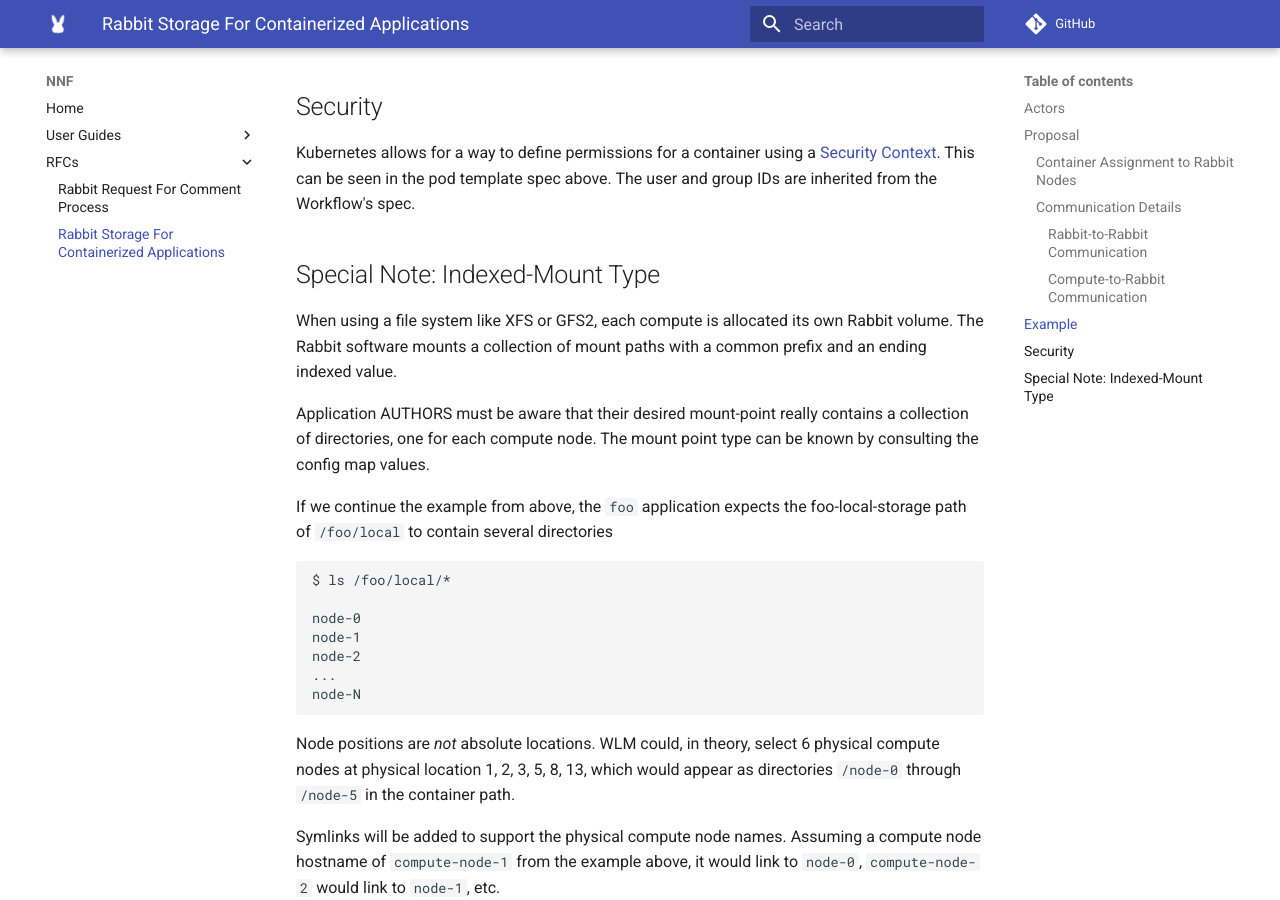
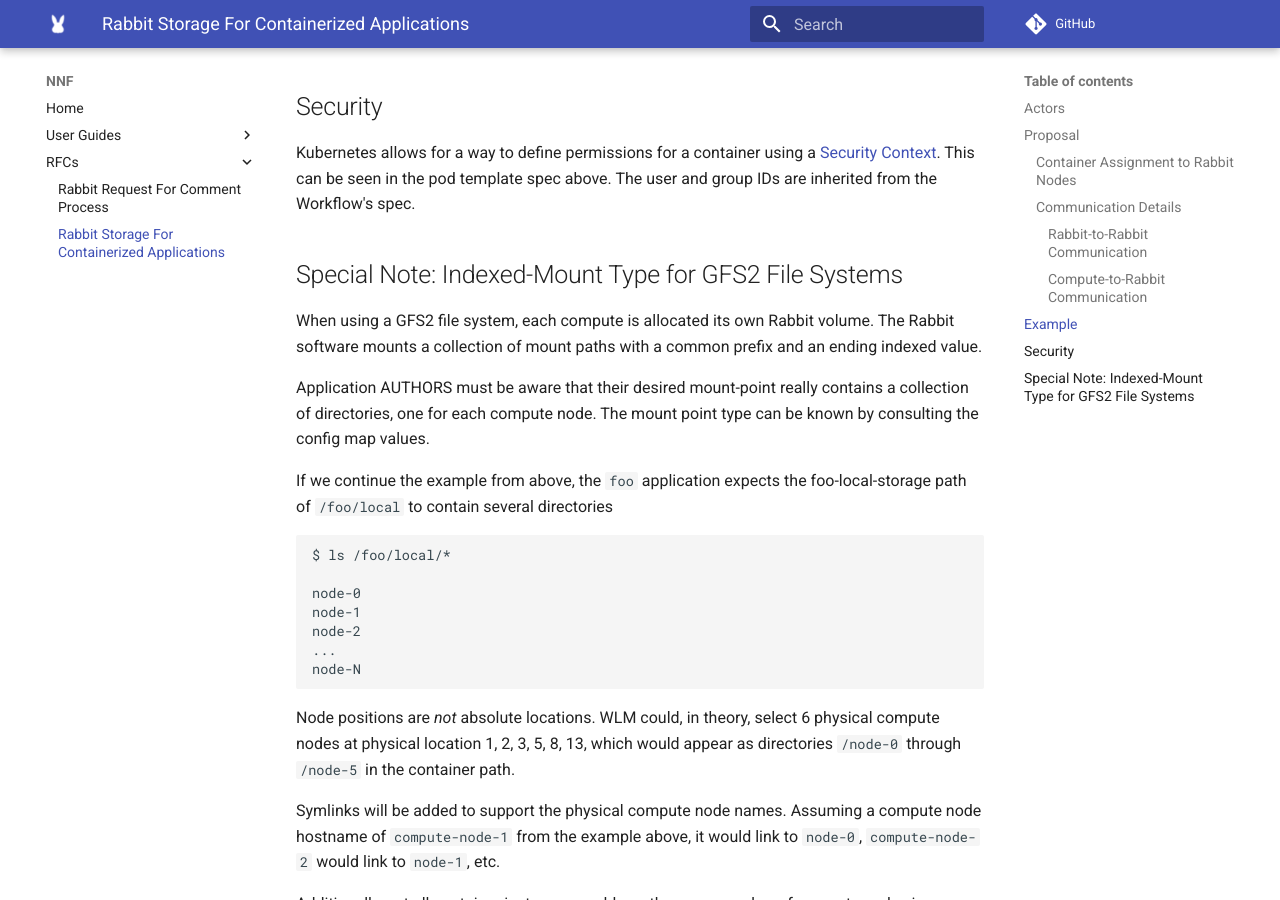
Before and after one commit to NearNodeFlash/NearNodeFlash.github.io, an MkDocs documentation site: the page built from docs/rfcs/0002/readme.md, in a window 1280 px wide and 900 px high, scrolled down 6509 px. Built offline with MkDocs 1.6.1 and Material for MkDocs 9.7.7, drawn with Linux system fonts in a browser that asks for light colours; comment, search, counter and statistics services are not loaded.

Commit message:
Renamed environment variables + remove line breaks
Signed-off-by: Blake Devcich <blake.devcich@hpe.com>

```diff
--- a/docs/rfcs/0002/readme.md
+++ b/docs/rfcs/0002/readme.md
@@ -242,9 +242,9 @@ Peter submits the job to the WLM. WLM guides the job through the workflow states
 
 Kubernetes allows for a way to define permissions for a container using a [Security Context](https://kubernetes.io/docs/tasks/configure-pod-container/security-context/). This can be seen in the pod template spec above. The user and group IDs are inherited from the Workflow's spec.
 
-## Special Note: Indexed-Mount Type
+## Special Note: Indexed-Mount Type for GFS2 File Systems
 
-When using a file system like XFS or GFS2, each compute is allocated its own Rabbit volume. The Rabbit software mounts a collection of mount paths with a common prefix and an ending indexed value.
+When using a GFS2 file system, each compute is allocated its own Rabbit volume. The Rabbit software mounts a collection of mount paths with a common prefix and an ending indexed value.
 
 Application AUTHORS must be aware that their desired mount-point really contains a collection of directories, one for each compute node. The mount point type can be known by consulting the config map values.
 
```
